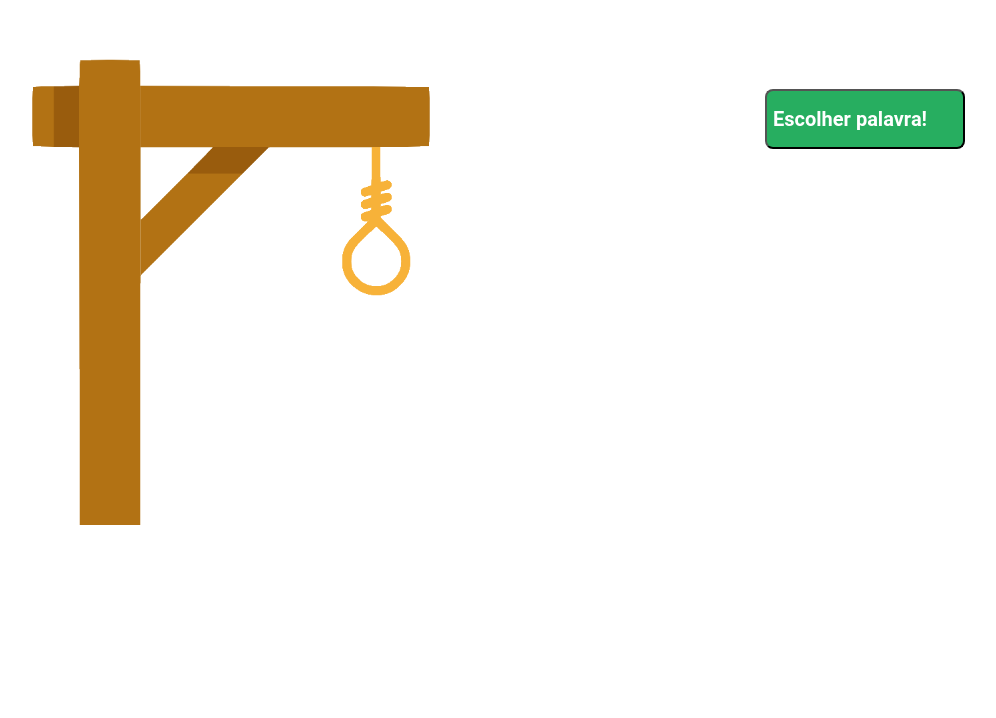
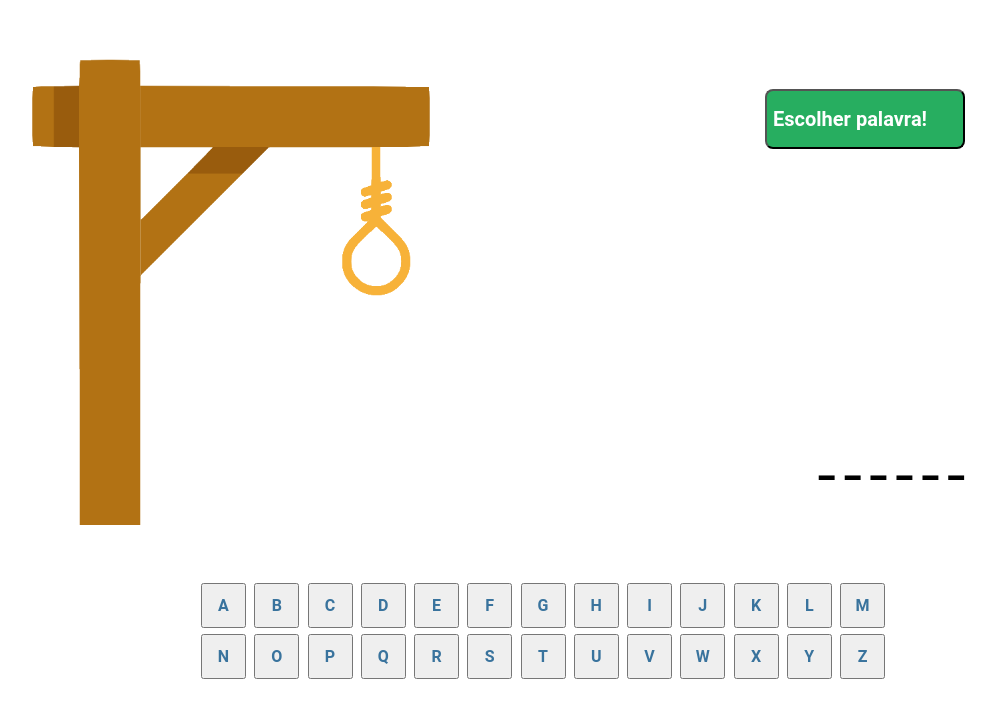
Before and after one commit to Gabriel-16n5/projeto8-jogoforca, a React (Create React App) app: page / in a window 1280 px wide. Shown: the top 718 px of the page, without its empty margins (7-1003 px from the left). Built offline with nearby package versions, Linux system fonts and the light colour scheme.

Commit message:
Layout implementado

```diff
--- a/src/components/App.jsx
+++ b/src/components/App.jsx
@@ -1,10 +1,15 @@
+import React from "react";
 import palavras from "../palavras";
 import Jogo from "./Jogo";
+import Letras from "./Letras";
+import PalavraSecreta from "./PalavraSecreta";
 
 function App() {
+  const [palavrinha, setPalavrinha] = React.useState([]);
   return (
     <div className="App">
       <Jogo />
+      <Letras />
     </div>
   );
 }
--- a/src/components/Jogo.jsx
+++ b/src/components/Jogo.jsx
@@ -6,16 +6,17 @@ import forca3 from "../assets/forca3.png";
 import forca4 from "../assets/forca4.png";
 import forca5 from "../assets/forca5.png";
 import forca6 from "../assets/forca6.png";
+import PalavraSecreta from "./PalavraSecreta";
 
 function Jogo(){
     return(
         <>
         <div className="topo">
             <img className="forca" src={forca0} alt="forca" />
-            <button className="botao"><p className="text">Escolher palavra!</p></button>
-        </div>
-        <div>
-
+            <div onClick={PalavraSecreta}>
+                <button className="botao"><p className="text">Escolher palavra!</p></button>
+                <div className="palavraSecreta"><PalavraSecreta /></div>
+            </div>
         </div>
         </>
     )
--- a/src/components/Letras.jsx
+++ b/src/components/Letras.jsx
@@ -1 +1,16 @@
+import palavras from "../palavras";
+
 const alfabeto = ["a", "b", "c", "d", "e", "f", "g", "h", "i", "j", "k", "l", "m", "n", "o", "p", "q", "r", "s", "t", "u", "v", "w", "x", "y", "z"]
+
+function Letras(){
+    let letras = alfabeto.map((a, i) => <button key={i} className="letra"><p className="pLetra">{a.toUpperCase()}</p></button>)
+    return(
+        <div className="letraContainer">
+               {letras}
+        </div>
+    )
+}
+
+
+
+export default Letras;
--- /dev/null
+++ b/src/components/PalavraSecreta.jsx
@@ -0,0 +1,15 @@
+import palavras from "../palavras";
+
+function PalavraSecreta(){
+    let pRandom = palavras[Math.floor(Math.random() * palavras.length)];
+    let DistrinchaPRandom = pRandom.split('');
+    let letraPorLetra = DistrinchaPRandom.map((d, i) => <p key={i} className="pLetraLetraPorLetra">{d}</p> )
+    let letraPorLetraSecreta = DistrinchaPRandom.map((d, i) => <p key={i} className="pLetraLetraPorLetra">{"_"}</p> )
+    console.log(DistrinchaPRandom)
+    return(
+        <div className="palavraSecretaLetraPorLetra">{letraPorLetraSecreta}</div>
+
+    )
+}
+
+export default PalavraSecreta;
--- a/src/css/style.css
+++ b/src/css/style.css
@@ -37,3 +37,66 @@ body{
     text-align: center;
     color: #FFFFFF;
 }
+
+.letraContainer{
+    /* background-color: #27AE60; */
+    width: 700px;
+    height: 110px;
+    display: flex;
+    justify-content: space-between;
+    margin-left: 200px;
+    margin-top: 50px;
+    flex-wrap: wrap;
+    box-sizing: border-box;
+    padding: 5px 5px 5px 5px;
+}
+
+.letra{
+    width: 45px;
+    height: 45px;
+    display: flex;
+    justify-content: center;
+    align-items: center;
+    box-sizing: border-box;
+    margin: 3px 3px 3px 3px;
+}
+
+.pLetra{
+    font-family: 'Roboto';
+    font-style: normal;
+    font-weight: 700;
+    font-size: 16px;
+    line-height: 19px;
+    display: flex;
+    align-items: center;
+    text-align: center;
+    color: #39739D;
+
+}
+
+.palavraSecreta{
+    margin-top: 300px;
+    display: flex;
+    justify-content:center;
+    flex-direction: row;
+}
+
+.palavraSecretaLetraPorLetra{
+    display: flex;
+    justify-content:center;
+    flex-direction: row;
+}
+
+.pLetraLetraPorLetra{
+    font-family: 'Roboto';
+    font-style: normal;
+    font-weight: 800;
+    font-size: 36px;
+    line-height: 19px;
+    display: flex;
+    align-items: center;
+    text-align: center;
+    color:black;
+    box-sizing: border-box;
+    padding: 5px 5px 5px 5px;
+}
```
